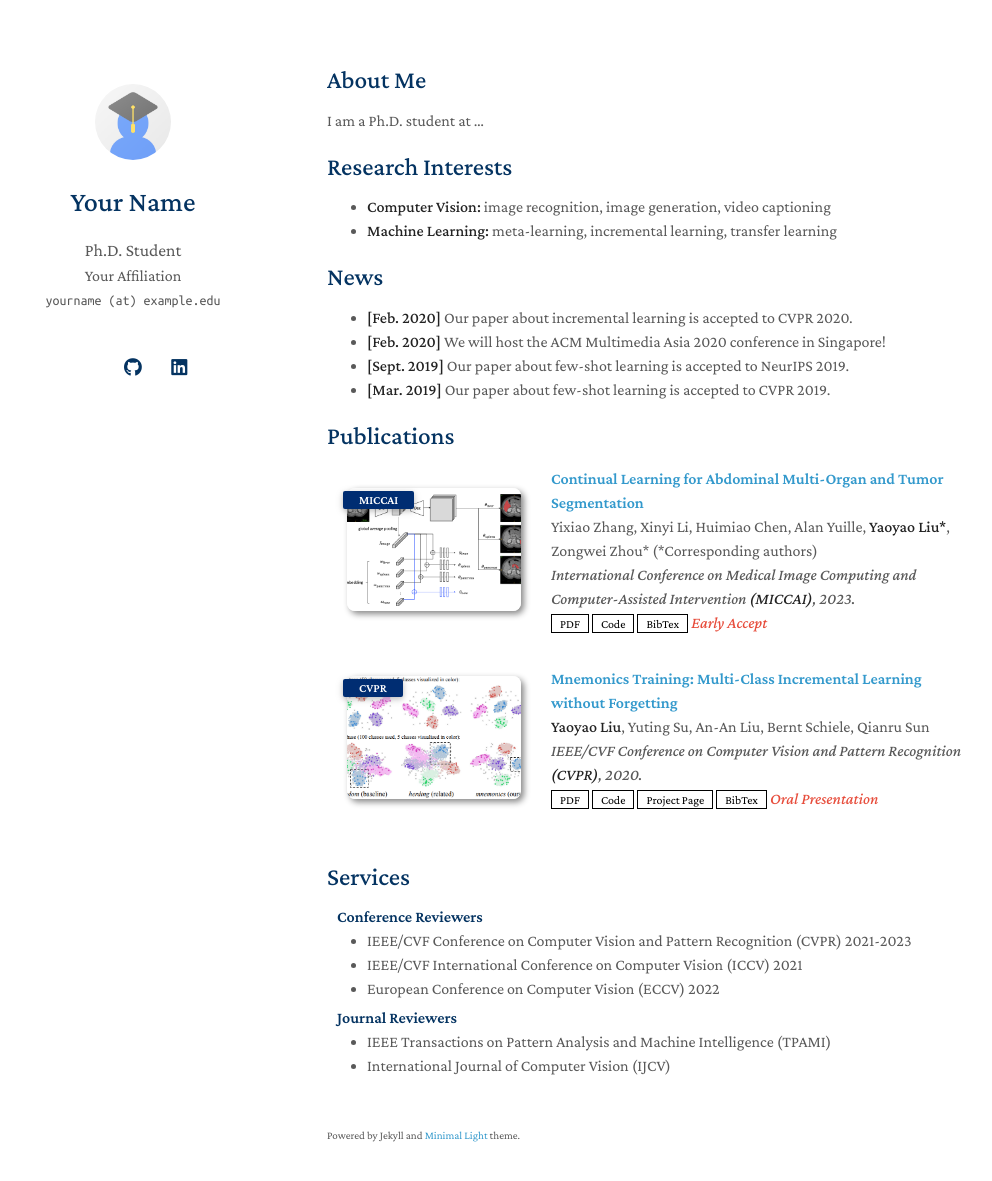
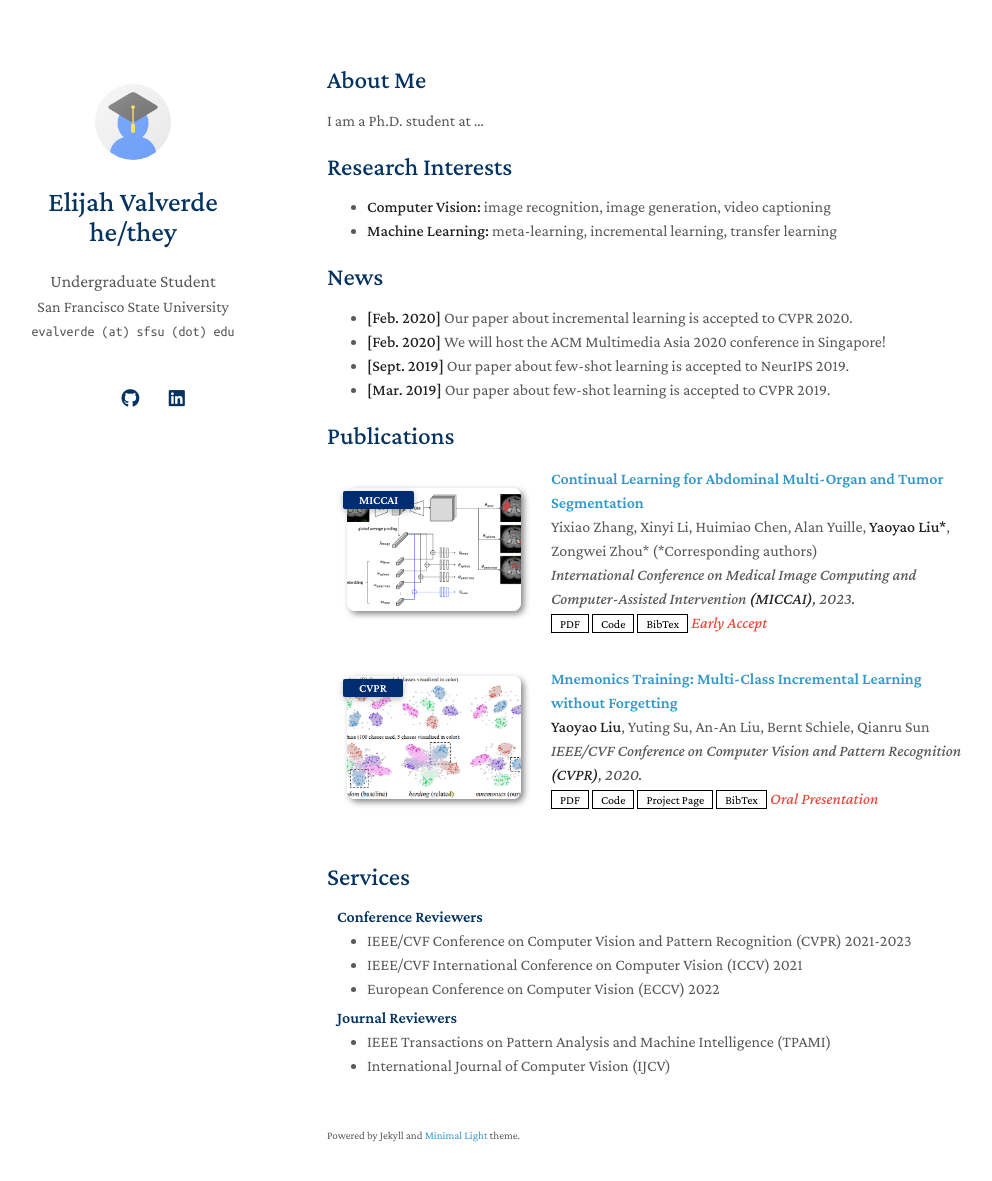
Before and after one commit to elijah-valverde/elijah-valverde.github.io, a Jekyll site: the page built from index.md, in a window 1280 px wide and 1216 px high. Shown: the top 1181 px of the window, without its empty margins (143-1135 px from the left). Built offline with Jekyll 4.4.1, drawn with Linux system fonts in a browser that asks for light colours; a style sheet for code colours, icons or effects is not loaded; our own code applies the rules of GitHub Pages for plain Markdown files.

Commit message:
Update _config.yml
updated header stuff

```diff
--- a/_config.yml
+++ b/_config.yml
@@ -1,8 +1,8 @@
 # Basic Information
-title: Your Name
-position: Ph.D. Student
-affiliation: Your Affiliation
-email: yourname (at) example.edu
+title: Elijah Valverde he/they
+position: Undergraduate Student
+affiliation: San Francisco State University
+email: evalverde (at) sfsu (dot) edu
 
 # Search Engine Optimization (SEO)
 # The following information is used to improve the website traffic from search engines, e.g., Google.
@@ -12,11 +12,10 @@ canonical: https://minimal-light-theme.yliu.me/
 
 # Links
 # If you don't need one of them, you may delete the corresponding line.
-google_scholar: https://scholar.google.com/
+# google_scholar: https://scholar.google.com/
 cv_link: assets/files/curriculum_vitae.pdf
-github_link: https://github.com/
-linkedin: https://www.linkedin.com/
-twitter: https://twitter.com/
+github_link: https://github.com/elijah-valverde
+linkedin: https://www.linkedin.com/in/evalverde654/
 
 # Images (e.g., your profile picture and your website's favicon)
 # "favicon" and "favicon_dark" are used for the light and dark modes, respectively.
```
